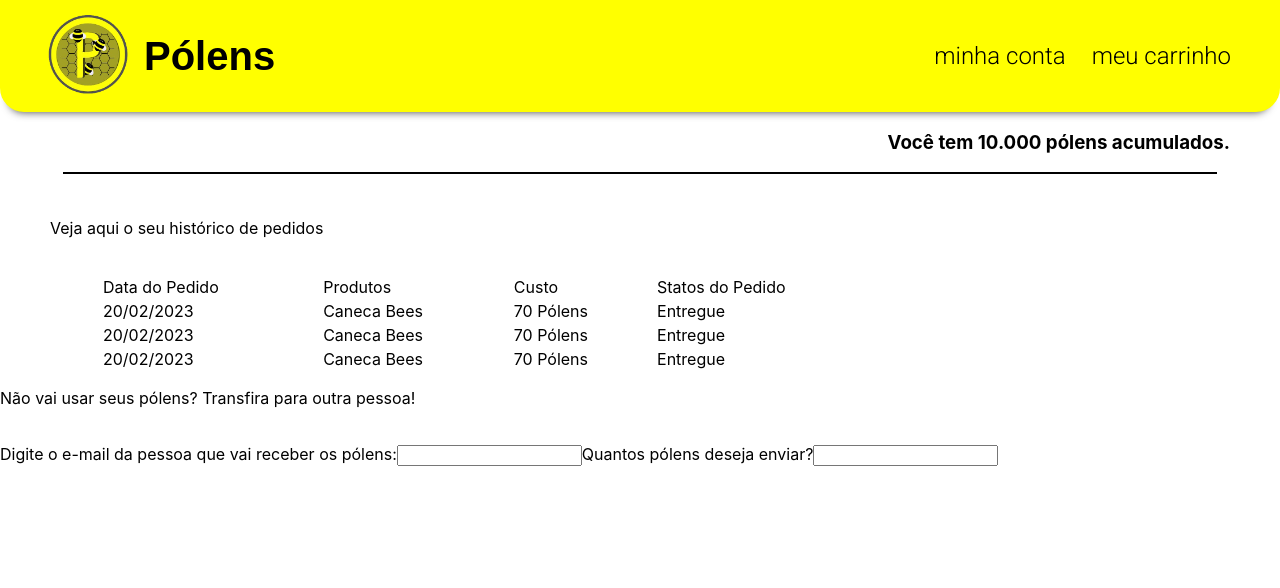
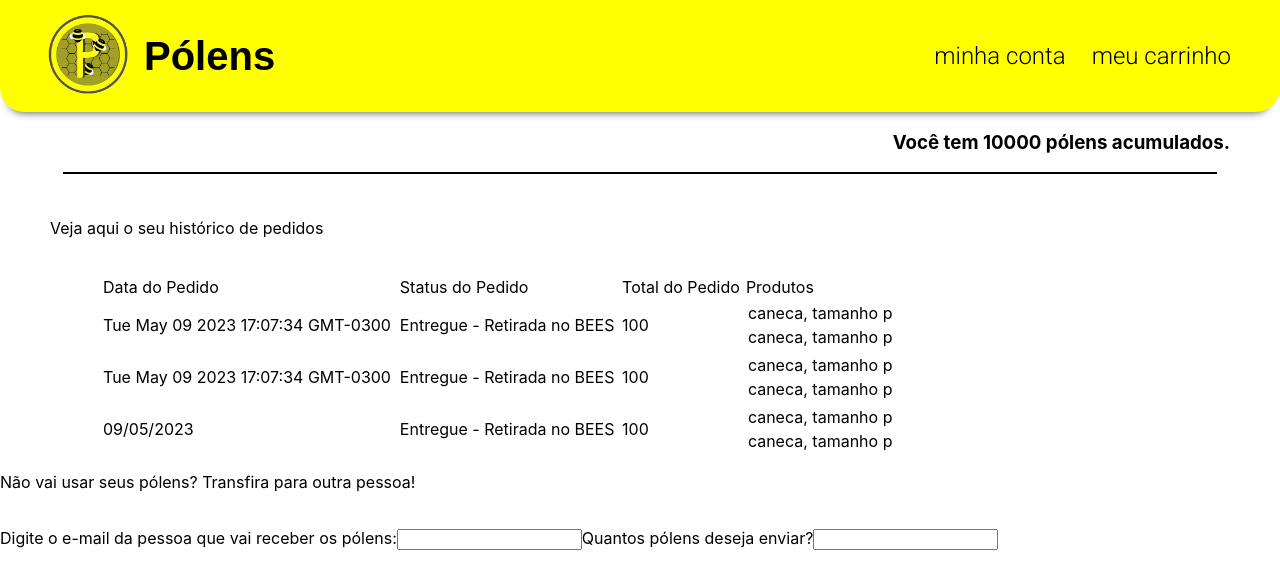
Before and after one commit to erikadeolima/pollen_project, a React (Create React App) app: page /MeuCarrinho in a window 1280 px wide. Shown: the top 588 px of the page. Built offline with nearby package versions, Linux system fonts and the light colour scheme; the HTML template or start-up script is replaced by a standard one; a web font is replaced by a local one.

Commit message:
feat: updating meu carrinho page

```diff
--- a/public/index.html
+++ b/public/index.html
@@ -11,7 +11,7 @@
     />
     <link rel="apple-touch-icon" href="%PUBLIC_URL%/logo192.png" />
 
-    <link rel="manifest" href="%PUBLIC_URL%/manifest.json" />
+    <!-- <link rel="manifest" href="%PUBLIC_URL%/manifest.json" /> -->
 
     <link rel="preconnect" href="https://fonts.googleapis.com">
     <link rel="preconnect" href="https://fonts.gstatic.com" crossorigin>
--- a/src/Components/Table/Table.jsx
+++ b/src/Components/Table/Table.jsx
@@ -1,10 +1,51 @@
-import React from "react";
+import React, { useContext, useEffect } from "react";
 import './Table.css';
+import storage from "../../Context/Context";
 
-function Table() {
-    return(
-        <div></div>
-    );
+function Table(props) {
+    const { orderHistory, getOrderHistory } = useContext(storage);
+
+    useEffect(() => {
+        getOrderHistory();
+    }, [orderHistory])
+
+
+
+
+    if (props.page === "meu_carrinho") {
+        return (
+            <div>
+                <table className='tableCarrinho'>
+                    <thead>
+                        <tr>
+                            <td>Data do Pedido</td>
+                            <td>Status do Pedido</td>
+                            <td>Total do Pedido</td>
+                            <td>Produtos</td>
+                        </tr>
+                    </thead>
+                    <tbody>
+                        {console.log(orderHistory)}
+                        {orderHistory.map((order) => {
+                            return (
+                                <tr key={order.id}>
+                                    <td>{order.dateOrder}</td>
+                                    <td>{order.status}</td>
+                                    <td>{order.total}</td>
+                                    {order.products
+                                        .map((product) => {
+                                            return (<tr key={product.id}>
+                                                <td>{`${product.name}, tamanho ${product.size}`}</td>
+                                            </tr>);
+                                        })}
+                                </tr>
+                            )
+                        })}
+                    </tbody>
+                </table>
+            </div>
+        );
+    }
 }
 
 export default Table;
--- a/src/Context/Provider.js
+++ b/src/Context/Provider.js
@@ -42,6 +42,9 @@ function Provider({ children }) {
     userName,
     pollenBalance,
     orderHistory,
+    getUserName,
+    getPollenBalance,
+    getOrderHistory,
     updateOrderHistory,
     updatePollenBalance
   };
--- a/src/Pages/MeuCarrinho/MeuCarrinho.jsx
+++ b/src/Pages/MeuCarrinho/MeuCarrinho.jsx
@@ -1,56 +1,39 @@
-import React from 'react';
+import React, { useContext, useEffect } from 'react';
 import './MeuCarrinho.css';
 import Line from '../../Components/Line/Line';
+import Table from '../../Components/Table/Table';
+import storage from '../../Context/Context';
 
 function MeuCarrinho() {
-    return(
+    const { pollenBalance, getPollenBalance } = useContext(storage);
+
+    useEffect(() => {
+        getPollenBalance();
+    }, [])
+
+    return (
         <div className='MeuCarrinho'>
             <h3 className='tituloPolens'>
-                Você tem 10.000 pólens acumulados.
+                {`Você tem ${pollenBalance} pólens acumulados.`}
             </h3>
-
-            <Line/>
-            <br/>
+            <Line />
+            <br />
             <p className='tituloPedidos'>
                 Veja aqui o seu histórico de pedidos
             </p>
-            <br/>
-            <table className='tableCarrinho'>
-                <tr>
-                    <td>Data do Pedido</td>
-                    <td>Produtos</td>
-                    <td> Custo</td>
-                    <td>Statos do Pedido</td>
-                </tr>
-                <tr>
-                    <td>20/02/2023</td>
-                    <td>Caneca Bees</td>
-                    <td>70 Pólens</td>
-                    <td>Entregue</td>
-                </tr>
-                <tr>
-                    <td>20/02/2023</td>
-                    <td>Caneca Bees</td>
-                    <td>70 Pólens</td>
-                    <td>Entregue</td>
-                </tr>
-                <tr>
-                    <td>20/02/2023</td>
-                    <td>Caneca Bees</td>
-                    <td>70 Pólens</td>
-                    <td>Entregue</td>
-                </tr>
-            </table>
+            <br />
+
+            <Table page="meu_carrinho" />
 
             <p className='tituloTransfira'>
                 Não vai usar seus pólens? Transfira para outra pessoa! </p>
-            <br/>
+            <br />
             <div className='presente'>
-            <label for="emailPresente">Digite o e-mail da pessoa que vai receber os pólens:</label>
-            <input type="e-mail" name="" id="emailPresente" class='input' />
+                <label htmlFor="emailPresente">Digite o e-mail da pessoa que vai receber os pólens:</label>
+                <input type="e-mail" name="" id="emailPresente" className='input' />
 
-            <label for="quantidadePólens">Quantos pólens deseja enviar?</label>
-            <input type="number" name="" id="quantidadePólens" class='input' />
+                <label htmlFor="quantidadePólens">Quantos pólens deseja enviar?</label>
+                <input type="number" name="" id="quantidadePólens" className='input' />
 
 
             </div>
--- a/src/untils/userInfo.js
+++ b/src/untils/userInfo.js
@@ -4,22 +4,63 @@ const userInfo = {
   orderHistory: [
     {
       id: 1,
+      dateOrder: "Tue May 09 2023 17:07:34 GMT-0300",
       products: [
         {
           id: 1,
           name: "caneca",
           src: "endereçoimagem",
-          pollen: 50,
           size: "p",
         },
         {
           id: 2,
           name: "caneca",
           src: "endereçoimagem",
-          pollen: 50,
           size: "p",
         },
-      ]
+      ],
+      total: 100,
+      status: "Entregue - Retirada no BEES"
+    },
+    {
+      id: 2,
+      dateOrder: "Tue May 09 2023 17:07:34 GMT-0300",
+      products: [
+        {
+          id: 1,
+          name: "caneca",
+          src: "endereçoimagem",
+          size: "p",
+        },
+        {
+          id: 2,
+          name: "caneca",
+          src: "endereçoimagem",
+          size: "p",
+        },
+      ],
+      total: 100,
+      status: "Entregue - Retirada no BEES"
+    },
+    {
+      id: 3,
+      dateOrder: "09/05/2023",
+      products: [
+        {
+          id: 1,
+          name: "caneca",
+          src: "/favicon.ico",
+          size: "p",
+        },
+        {
+          id: 2,
+          name: "caneca",
+          src: "/favicon.ico",
+          size: "p",
+        },
+      ],
+      total: 100,
+      status: "Entregue - Retirada no BEES"
     }
   ]
 };
```
